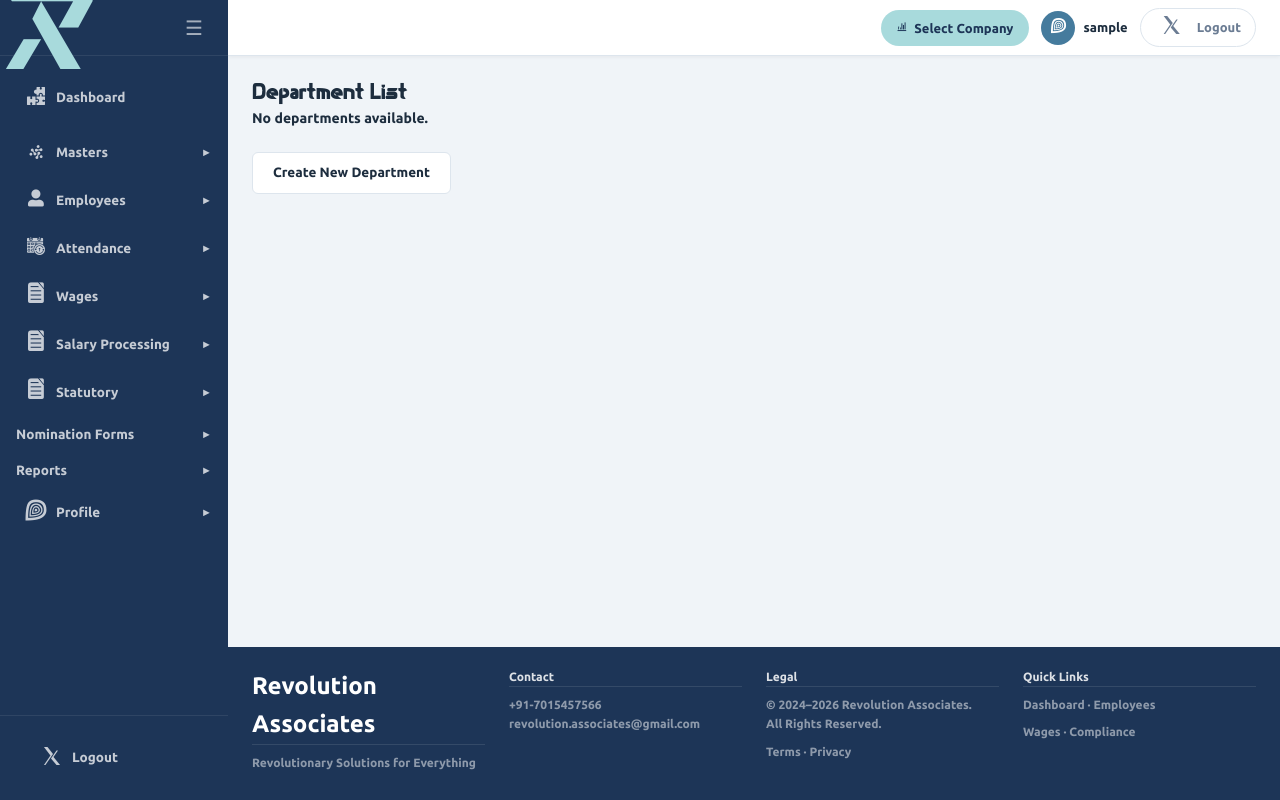
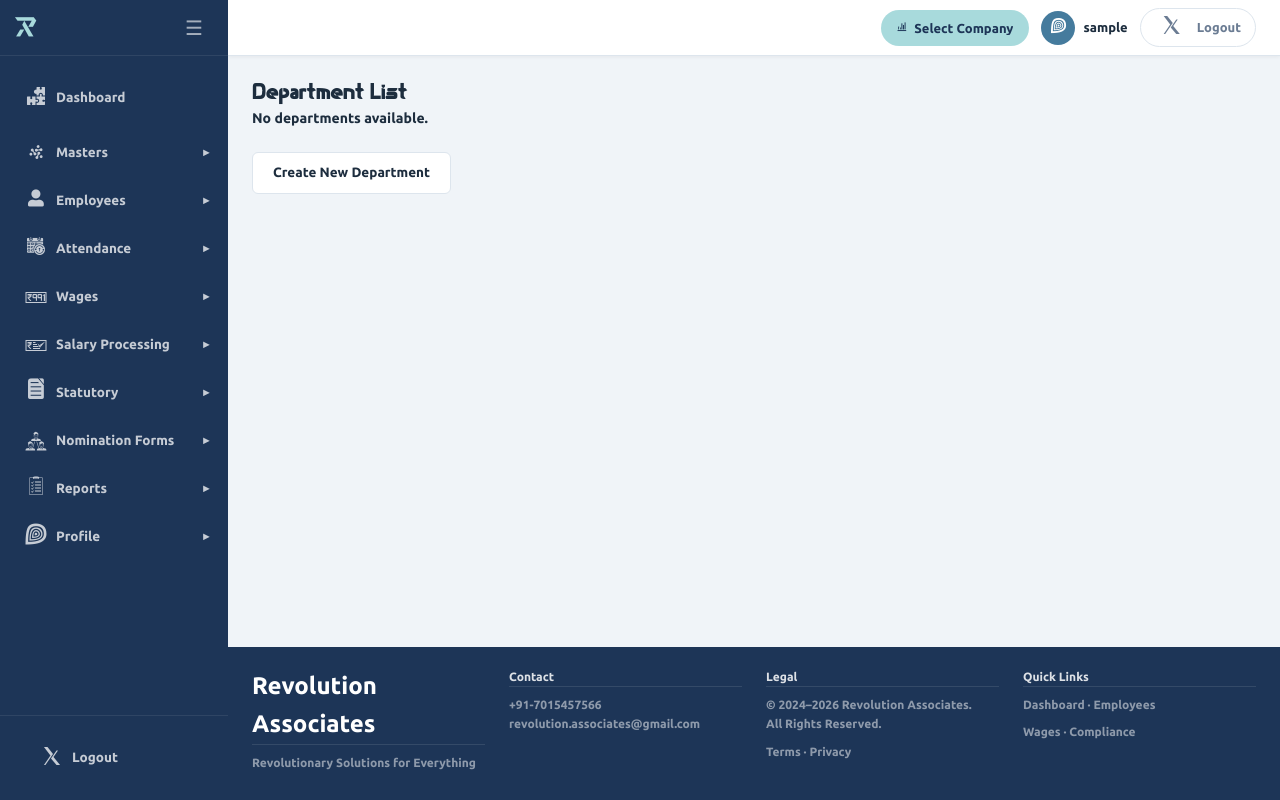
Before and after one commit to iamatulkaushik/revolution.associates, a Django app: page /associate/department/list/ in a window 1280 px wide. Run offline with Django 5.2, Linux system fonts and the light colour scheme; the visitor is signed in with stand-in values (Sample User, id 1); data that the repository does not hold is empty; parts of the project's set-up code (start-up, migrations or seed data) failed here and were passed over; some web fonts are replaced.

Commit message:
Add date parsing utility and update date handling in establishment model
- Introduced `_parse_date` function to handle various date formats.
- Updated `registration_date` and `renewal_date` fields in the establishment model to use the new date parsing function.
- Enhanced sidebar navigation by adding specific classes for better styling and functionality.
- Updated CSS for sidebar logo font size and added new icons in the icons stylesheet.
- Corrected template inheritance in department list template for consistency.

```diff
--- a/Aapp/app/shops_act.py
+++ b/Aapp/app/shops_act.py
@@ -37,6 +37,19 @@ OT_RATE_CHOICES = [
     ('single',  'Single Rate'),
     ('double',  'Double Rate (Statutory)'),
 ]
+
+
+def _parse_date(value):
+    """str/date/datetime/None -> date or None."""
+    import datetime
+    from django.utils.dateparse import parse_date
+    if not value:
+        return None
+    if isinstance(value, datetime.datetime):
+        return value.date()
+    if isinstance(value, datetime.date):
+        return value
+    return parse_date(str(value).strip())
 
 
 # ── Model ────────────────────────────────────────────────────────────────────
@@ -103,6 +116,11 @@ class establishment_details(models.Model):
         # Haryana Shops & Establishments Act: renewal requirement was
         # withdrawn for registrations from 2025 onward. Existing
         # pre-2025 registrations still need periodic renewal.
+        # Coerce str -> date (statutory record may hand over raw strings).
+        for _f in ('registration_date', 'renewal_date'):
+            _v = getattr(self, _f)
+            if isinstance(_v, str):
+                setattr(self, _f, _parse_date(_v))
         if self.registration_date and self.registration_date.year >= 2025:
             self.renewal_exempt = True
             self.renewal_date = None
@@ -324,7 +342,7 @@ def _sync_primary_establishment(sender, instance, **kwargs):
         defaults={
             'establishment_name': company.company_name,
             'registration_number': instance.shop_act,
-            'registration_date': instance.shop_act_date,
+            'registration_date': _parse_date(instance.shop_act_date),
             'address': company.full_address,
             'opening_time': '09:00',
             'closing_time': '18:00',
@@ -332,7 +350,7 @@ def _sync_primary_establishment(sender, instance, **kwargs):
     )
     if not created:
         est.registration_number = instance.shop_act
-        est.registration_date = instance.shop_act_date
+        est.registration_date = _parse_date(instance.shop_act_date)
         est.address = company.full_address
         est.establishment_name = company.company_name
         est.save()
--- a/static/css/base.css
+++ b/static/css/base.css
@@ -13,7 +13,7 @@
   url('../fonts/Ubuntu-B.ttf') format('truetype'),
   url('../fonts/Ubuntu-L.ttf') format('truetype'),
   url('../fonts/Ubuntu-M.ttf') format('truetype'),
-  url('../fonts/Ubuntu-RI.ttf') format('truetype'),
+  url('../fonts/Ubuntu-RI.ttf') format('truetype');
   font-display:swap}
 @font-face{font-family:'Saber';src:url('../fonts/Saber.ttf') format('truetype');font-display:swap}
 @font-face{font-family:'Allerta';src:url('../fonts/allerta.medium.ttf') format('truetype'), url('../fonts/allerta.medium.otf') format('otf');font-display:swap}
@@ -63,7 +63,7 @@ img{max-width:100%;display:block}
   border-bottom:1px solid rgba(255,255,255,.08);flex-shrink:0;
 }
 .sidebar-logo{
-  font-family:var(--font-head);font-size:75px;color:var(--c-accent);
+  font-family:var(--font-head);font-size:1.5rem;color:var(--c-accent);
   line-height:1;white-space:nowrap;overflow:visible;transition:opacity var(--ease);
 }
 .sidebar-toggle{
--- a/static/css/icons.css
+++ b/static/css/icons.css
@@ -24,7 +24,8 @@
 .employees:before,.attandance:before,.profile:before,.logout:before,
 .branches:before, .designations:before, .allEmployees:before, .addEmployee:before, .bulkEmployee:before,
 .listAttandance:before, .addAttandance:before, .bulkAttandance:before, .overtime:before,
-.action-edit, .action-delete
+.action-edit, .action-delete,
+.wages:before, .salaryprocess:before, .nomination:before, .nominationfamily:before, .reports:before, .settings:before, .help:before, .about:before
 {
     font-family: 'Infinitude';
     font-size: 25px;
@@ -55,6 +56,12 @@
 .attandance:before      { content: 'Ɠ'; }
 .profile:before          { content: 'ţ'; }
 .logout:before            { content: 'Р'; }
+
+.nomination:before{content:'ȥ';}
+.nominationfamily:before{content:'ȥ';}
+.wages:before{content:'ɒ';}
+.salaryprocess:before{content:'ɝ';}
+.reports:before{content:'К';}
 
 .table-btn{padding:10px 5px;}
 /***Employee Icons****/
--- a/templates/Aapp/base.html
+++ b/templates/Aapp/base.html
@@ -80,34 +80,34 @@
         </li>
 
         <li class="nav-item" id="nav-wages">
-          <button class="nav-link statuary" onclick="toggleNav('nav-wages')" aria-expanded="false">
+          <button class="nav-link wages" onclick="toggleNav('nav-wages')" aria-expanded="false">
             <span class="nav-label">Wages</span>
             <span class="nav-chevron">&#9658;</span>
           </button>
           <ul class="nav-sub">
-            <li><a href="{% url 'list_wages' %}" class="nav-link">Wage Register</a></li>
+            <li><a href="{% url 'list_wages' %}" class="nav-link wages">Wage Register</a></li>
             {% can_use "payment_of_wages" as can_pow %}{% if can_pow %}
-            <li><a href="{% url 'list_fines' %}" class="nav-link">Fines (Form I)</a></li>
-            <li><a href="{% url 'list_deductions' %}" class="nav-link">Deductions (Form II)</a></li>
-            <li><a href="{% url 'list_pow_returns' %}" class="nav-link">POW Annual Returns</a></li>
+            <li><a href="{% url 'list_fines' %}" class="nav-link wages">Fines (Form I)</a></li>
+            <li><a href="{% url 'list_deductions' %}" class="nav-link wages">Deductions (Form II)</a></li>
+            <li><a href="{% url 'list_pow_returns' %}" class="nav-link wages">POW Annual Returns</a></li>
             {% endif %}
             {% can_use "min_wages" as can_minwages %}{% if can_minwages %}
-            <li><a href="{% url 'list_minwages_returns' %}" class="nav-link">Min Wages Returns</a></li>
+            <li><a href="{% url 'list_minwages_returns' %}" class="nav-link wages">Min Wages Returns</a></li>
             {% endif %}
           </ul>
         </li>
 
         <li class="nav-item" id="nav-salary">
-          <button class="nav-link statuary" onclick="toggleNav('nav-salary')" aria-expanded="false">
+          <button class="nav-link salaryprocess" onclick="toggleNav('nav-salary')" aria-expanded="false">
             <span class="nav-label">Salary Processing</span>
             <span class="nav-chevron">&#9658;</span>
           </button>
           <ul class="nav-sub">
-            <li><a href="{% url 'salary_dashboard' %}" class="nav-link">Dashboard</a></li>
-            <li><a href="{% url 'create_salary_batch' %}" class="nav-link">Process Salary</a></li>
-            <li><a href="{% url 'list_salary_structures' %}" class="nav-link">Salary Structures</a></li>
+            <li><a href="{% url 'salary_dashboard' %}" class="nav-link dashboard">Dashboard</a></li>
+            <li><a href="{% url 'create_salary_batch' %}" class="nav-link salaryprocess">Process Salary</a></li>
+            <li><a href="{% url 'list_salary_structures' %}" class="nav-link salaryprocess">Salary Structures</a></li>
             {% can_use "tds" as can_tds %}{% if can_tds %}
-            <li><a href="{% url 'select_employee_for_form16' %}" class="nav-link">Form 16 / Deductions Report</a></li>
+            <li><a href="{% url 'select_employee_for_form16' %}" class="nav-link report">Form 16 / Deductions Report</a></li>
             {% endif %}
           </ul>
         </li>
@@ -144,16 +144,16 @@
           </ul>
         </li>
         <li class="nav-item" id="nav-nominations">
-          <button class="nav-link forms" onclick="toggleNav('nav-nominations')" aria-expanded="false">
+          <button class="nav-link nomination" onclick="toggleNav('nav-nominations')" aria-expanded="false">
             <span class="nav-label">Nomination Forms</span>
             <span class="nav-chevron">&#9658;</span>
           </button>
           <ul class="nav-sub">
-            <li><a href="{% url 'list_epf_nominations' %}" class="nav-link">EPF Nominations</a></li>
-            <li><a href="{% url 'list_esi_family' %}" class="nav-link">ESI Family (1A)</a></li>
-            <li><a href="{% url 'list_maternity' %}" class="nav-link">Maternity</a></li>
+            <li><a href="{% url 'list_epf_nominations' %}" class="nav-link nomination">EPF Nominations</a></li>
+            <li><a href="{% url 'list_esi_family' %}" class="nav-link nominationfamily">ESI Family (1A)</a></li>
+            <li><a href="{% url 'list_maternity' %}" class="nav-link nominationfamily">Maternity</a></li>
             {% can_use "gratuity" as nom_gratuity %}{% if nom_gratuity %}
-            <li><a href="{% url 'list_nominees' %}" class="nav-link">Gratuity Nominee Register (Form F)</a></li>
+            <li><a href="{% url 'list_nominees' %}" class="nav-link nominationfamily">Gratuity Nominee Register (Form F)</a></li>
             {% endif %}
           </ul>
         </li>
--- a/templates/Aapp/works/list_department.html
+++ b/templates/Aapp/works/list_department.html
@@ -1,4 +1,4 @@
-{% extends 'aapp/base.html' %}
+{% extends 'Aapp/base.html' %}
 {% block title %}Department List{% endblock %}
 {% block content %}
 <div class="main-content">
```
Also changed, not shown: other parts of templates/Aapp/base.html (+12 -12 lines), static/fonts/Infinitude.ttf.
